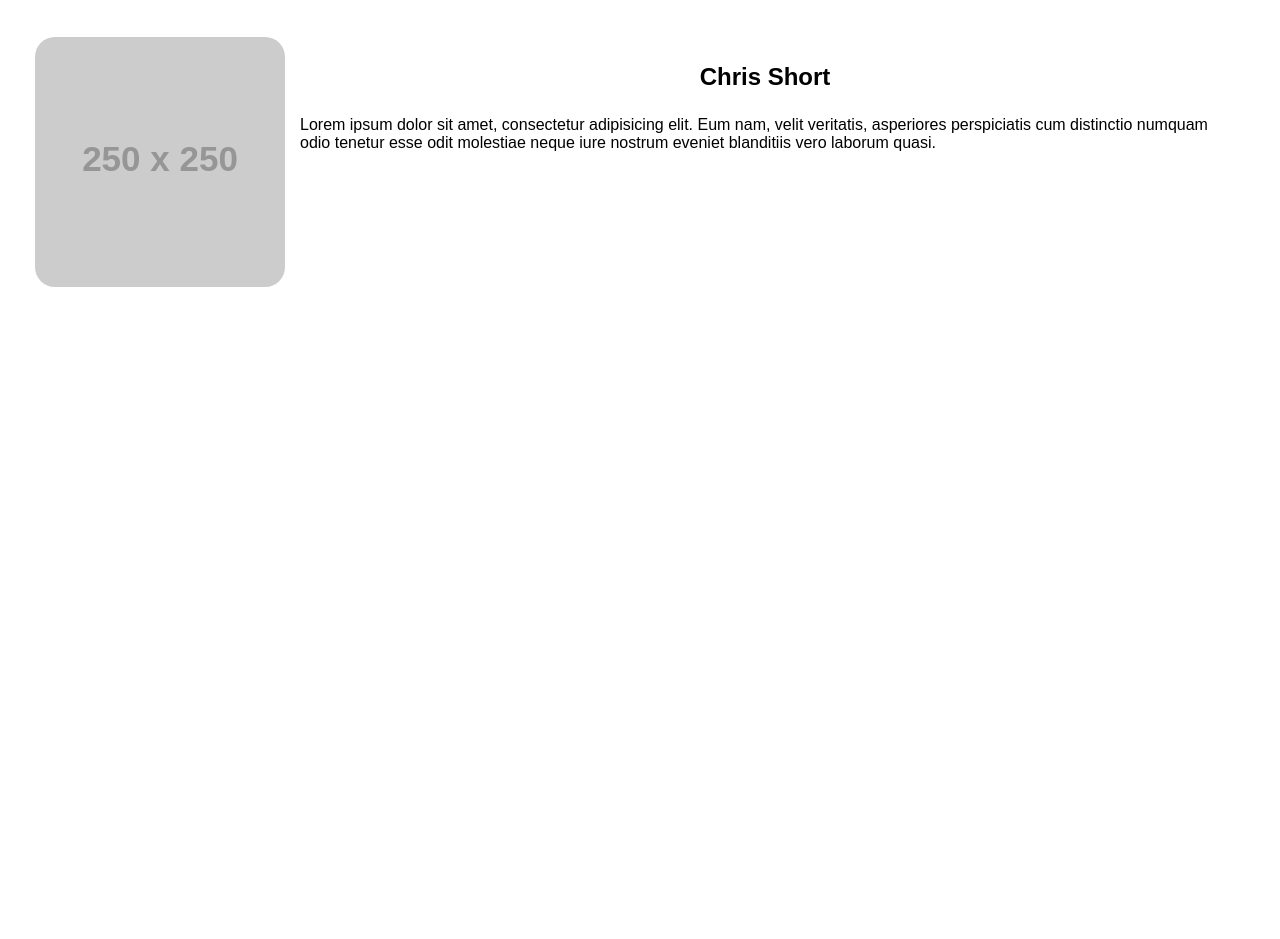
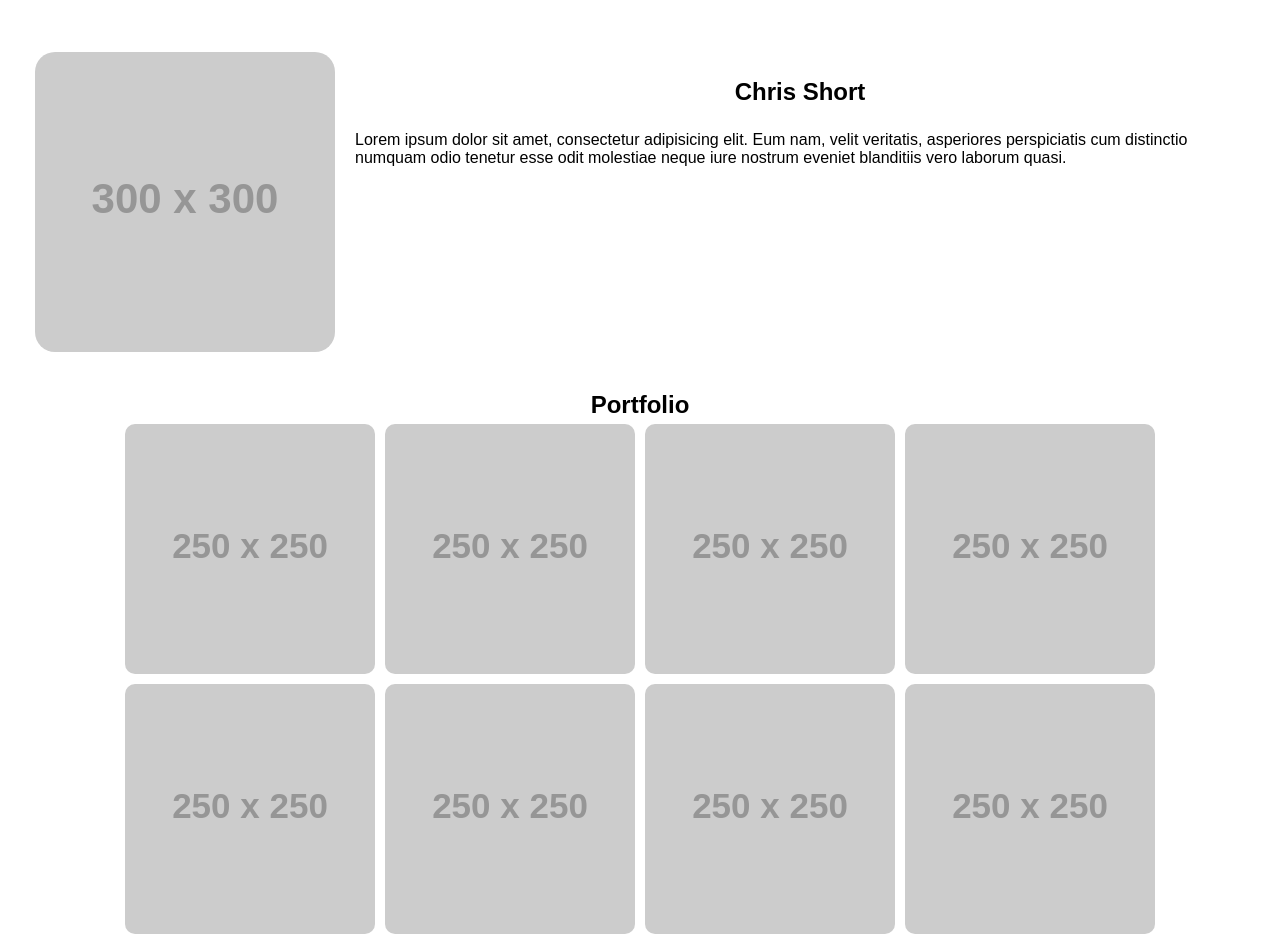
Before and after one commit to ceshort23design/portfolio, a plain HTML site: page index.html in a window 1280 px wide. Shown: the part 86-1025 px from the top of the page. Before the commit the page ends 800 px from the top, so only its background shows below. Drawn offline with Linux system fonts and the light colour scheme; placeholder pictures from the web are drawn by us.

Commit message:
add portfolio layout

```diff
--- a/assets/css/style.css
+++ b/assets/css/style.css
@@ -58,7 +58,7 @@ header nav ul li:hover {
             /* BIO START  */
 .bio {
     display: flex;
-    margin: 20px 35px;
+    margin: 35px;
 }
 
 .bio img {
@@ -69,7 +69,27 @@ header nav ul li:hover {
     display: flex;
     align-items: center;
     justify-content: center;
-    margin: 2vw 15px;
+    margin-top: 2vw;
+    margin-left: 20px;
 }
 
             /* BIO END */
+
+            /* PORTFOLIO START */
+.portfolio h2, .samples {
+    display: flex;
+    flex-wrap: wrap;
+    align-items: center;
+    justify-content: center;
+}
+
+.samples li {
+    display: flex;
+    list-style: none;
+    margin: 5px;
+}
+
+.samples img {
+    border-radius: 10px;
+}
+            /* PORTFOLIO END */
--- a/index.html
+++ b/index.html
@@ -13,7 +13,7 @@
         <nav>
             <ul>
                 <li><a href="#bio">Bio</a> </li>
-                <li><a href="">Portfolio</a> </li>
+                <li><a href="#portfolio">Portfolio</a> </li>
                 <li><a href="">Contact</a></li>
                 <!-- <li>Blog</li> -->
             </ul>
@@ -21,13 +21,29 @@
     </header>
 
     <section class="bio" id="bio">
-        <div><img src="https://via.placeholder.com/250" alt=""></div>
+        <div><img src="https://via.placeholder.com/300" alt=""></div>
         <div class="story">
             <h2>Chris Short</h2>
             <p>Lorem ipsum dolor sit amet, consectetur adipisicing elit. Eum nam, velit veritatis, asperiores perspiciatis cum distinctio numquam odio tenetur esse odit molestiae neque iure nostrum eveniet blanditiis vero laborum quasi.</p>
         </div>
     </section>
 
+    <section class="portfolio" id="portfolio">
+        <h2>Portfolio</h2>
+        <div >
+            <ul class="samples">
+                <li><img src="https://via.placeholder.com/250" alt=""></li>
+                <li><img src="https://via.placeholder.com/250" alt=""></li>
+                <li><img src="https://via.placeholder.com/250" alt=""></li>
+                <li><img src="https://via.placeholder.com/250" alt=""></li>
+                <li><img src="https://via.placeholder.com/250" alt=""></li>
+                <li><img src="https://via.placeholder.com/250" alt=""></li>
+                <li><img src="https://via.placeholder.com/250" alt=""></li>
+                <li><img src="https://via.placeholder.com/250" alt=""></li>
+            </ul>
+        </div>
+    </section>
+
 
 </body>
 </html>
```
